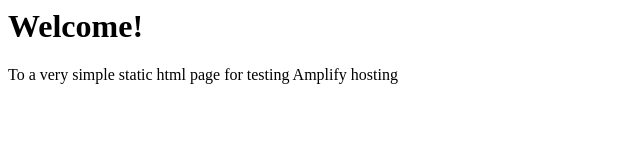
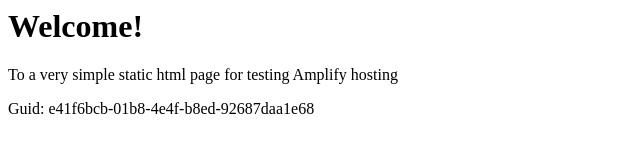
Before and after one commit to aws-aemilia-gru/Github-PR-Commit-Integration-Test-DoNotTouch-Gith-OKSLNVO2-v1-prod-sa-east-1, a website: page src/index.html in a window 1280 px wide. Shown: the whole page, without its empty margins (0-640 px from the left). Drawn offline with Linux system fonts and the light colour scheme.

Commit message:
commit from integ tests

```diff
--- a/src/index.html
+++ b/src/index.html
@@ -1,3 +1,5 @@
+
+
 <html lang="en">
 
 <head>
@@ -10,6 +12,6 @@
 <body>
     <h1>Welcome!</h1>
     <p>To a very simple static html page for testing Amplify hosting</p>
-</body>
+    <p>Guid: e41f6bcb-01b8-4e4f-b8ed-92687daa1e68</p></body>
 
 </html>
```
